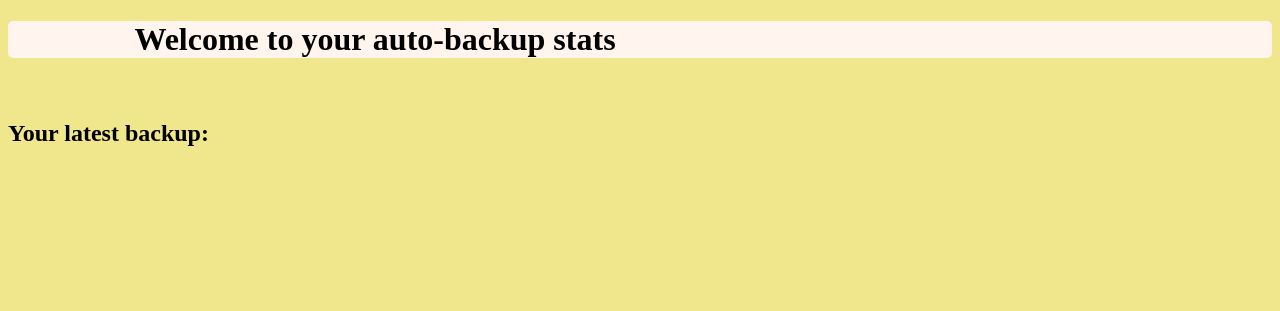
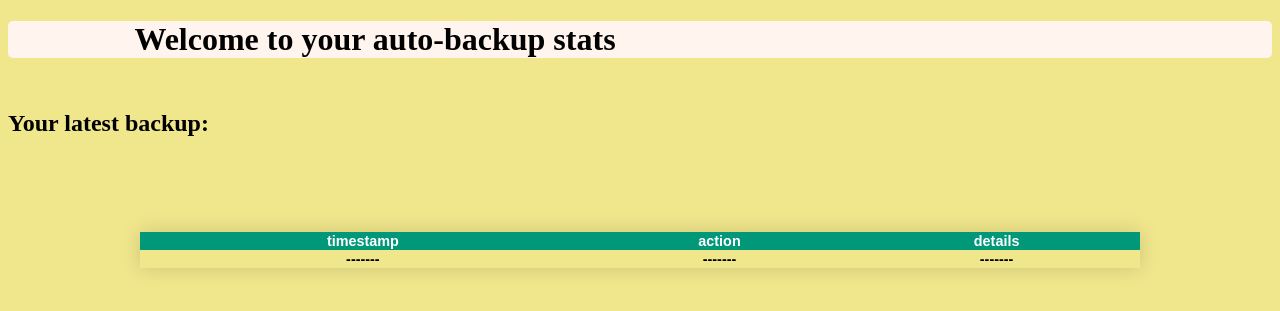
Before and after one commit to grumpyp/auto-backup, a Python web app: template server/templates/index.html in a window 1280 px wide. Shown: the top 311 px of the page. Run offline with Jinja, Linux system fonts and the light colour scheme; the template is opened without the code that fills it, so the values that code supplies are empty.

Commit message:
improve: frontend view flask template

```diff
--- a/server/templates/index.html
+++ b/server/templates/index.html
@@ -15,12 +15,28 @@ body {
 }
 
 #latest {
-    padding-top: 20px;
+    padding-top: 10px;
 }
 
 #data {
-    padding-top: 10%;
+    padding-top: 50px;
 }
+
+.data-table {
+    text-align: center;
+    border-collapse: collapse;
+    margin: 25px 0;
+    font-size: 0.9em;
+    font-family: sans-serif;
+    min-width: 1000px;
+    box-shadow: 0 0 20px rgba(0, 0, 0, 0.15);
+}
+
+.data-table thead tr {
+    background-color: #009879;
+    color: #ffffff;
+}
+
 
 </style>
 <body>
@@ -29,7 +45,34 @@ body {
 <div id="latest"><h2>Your latest backup: </h2></div>
 <div id="data">
 
-    {{ data }}
+    <center><table class="data-table">
+        <thead>
+            <tr>
+            <th>timestamp</th>
+            <th>action</th>
+            <th>details</th>
+            </tr>
+        </thead>
+        <tr>
+            <td><b>-------</b></td>
+            <td><b>-------</b></td>
+            <td><b>-------</b></td>
+        </tr>
+        <tbody>
+        {% for entry in  data.values() %}
+        <tr>
+            {% for e in entry %}
+            <td>{{ e }}</td>
+            {% endfor %}
+        </tr>
+        <tr>
+            <td><b>-------</b></td>
+            <td><b>-------</b></td>
+            <td><b>-------</b></td>
+        </tr>
+        {% endfor %}
+
+    </table></center>
 
 </div>
 
```
Also changed, not shown: server/main.py (+11 -12 lines).
